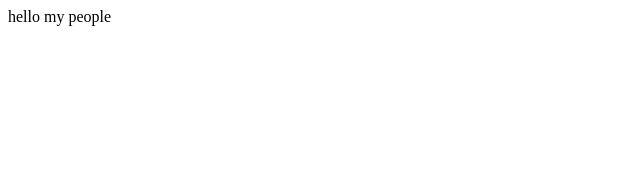
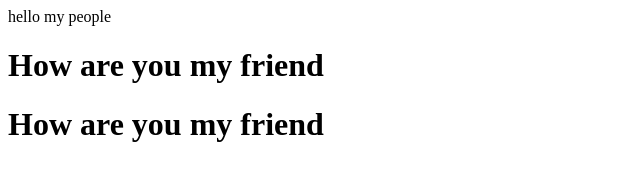
Before and after one commit to moses-joy-web/kkk, a plain HTML site: page index.html in a window 1280 px wide. Shown: the whole page, without its empty margins (0-640 px from the left). Drawn offline with Linux system fonts and the light colour scheme.

Commit message:
Mrs-fakunle

```diff
--- a/index.html
+++ b/index.html
@@ -6,5 +6,7 @@
 </head>
 <body>
     <p>hello my people</p>
+    <h1>How are you my friend </h1>
+    <h1>How are you my friend </h1>
 </body>
 </html>
```
